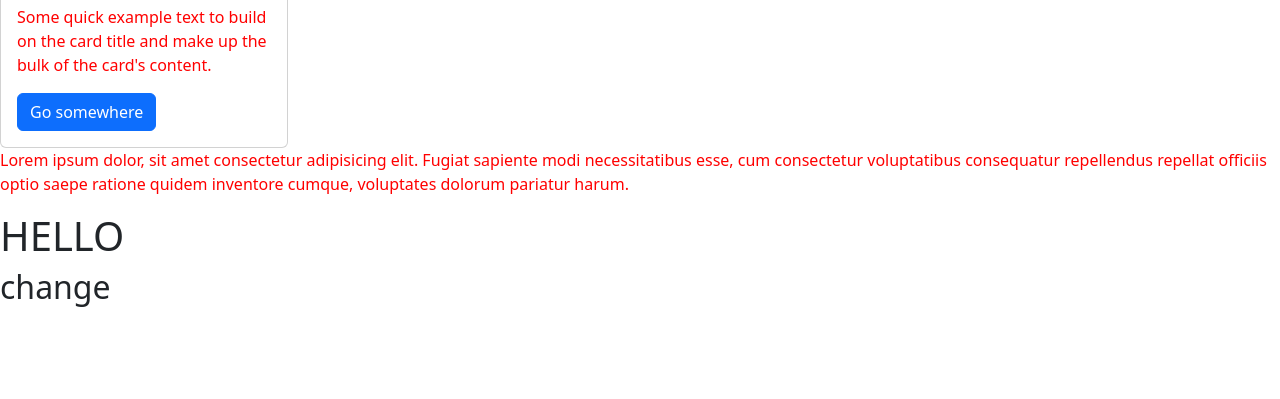
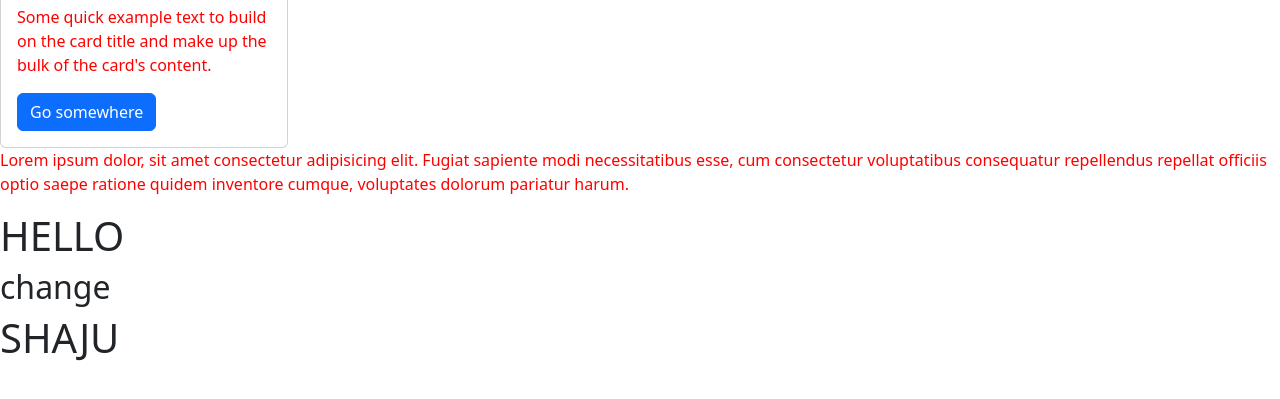
Before and after one commit to SHAJUK10/sample5, a plain HTML site: page index.html in a window 1280 px wide. Shown: the part 241-640 px from the top of the page. Drawn offline with nearby package versions, Linux system fonts and the light colour scheme.

Commit message:
Update index.html

```diff
--- a/index.html
+++ b/index.html
@@ -25,6 +25,7 @@
         voluptates dolorum pariatur harum.</p>
     <h1>HELLO</h1>
     <h2>change</h2>
+    <h1>SHAJU</h1>
 </body>
 
 </html>
```
